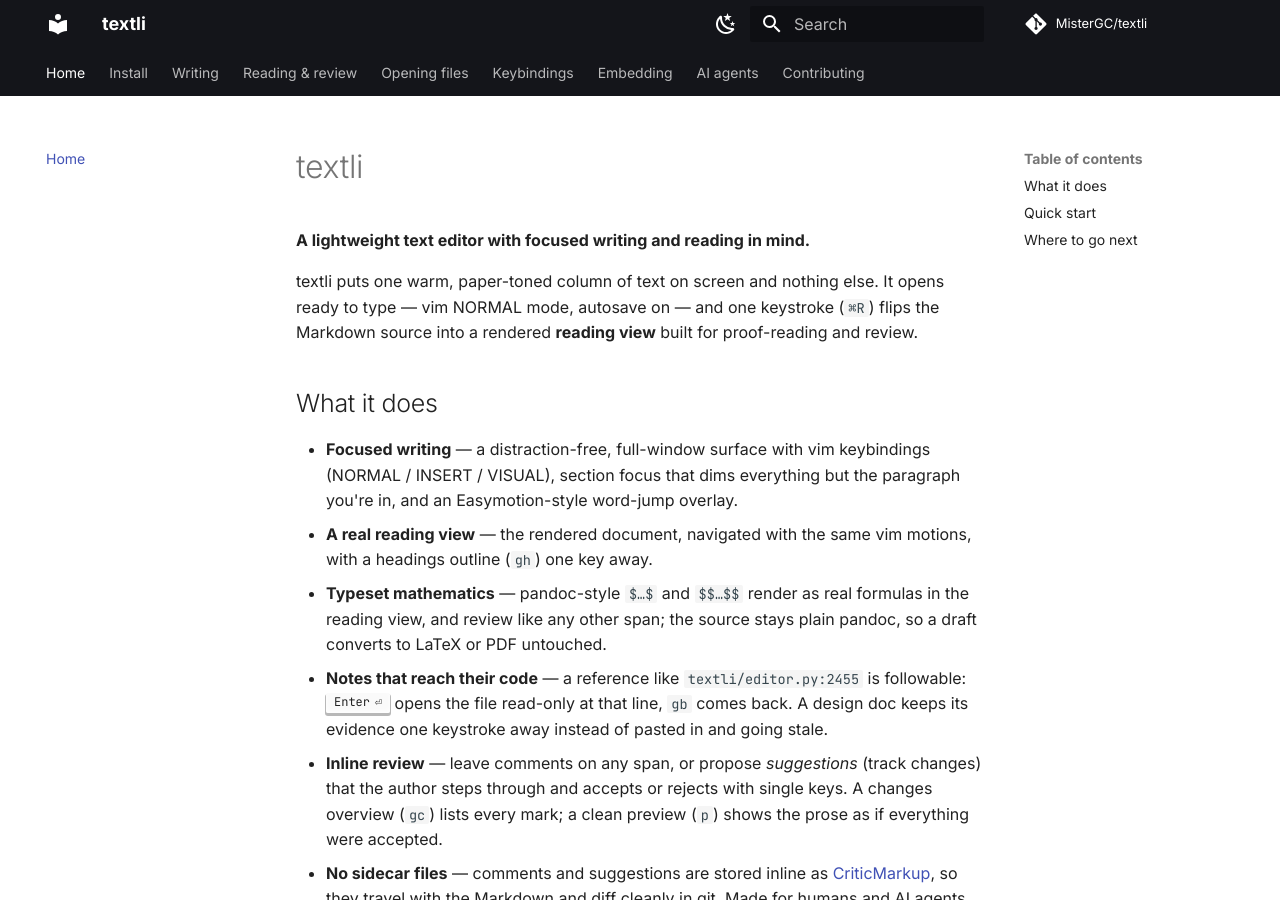
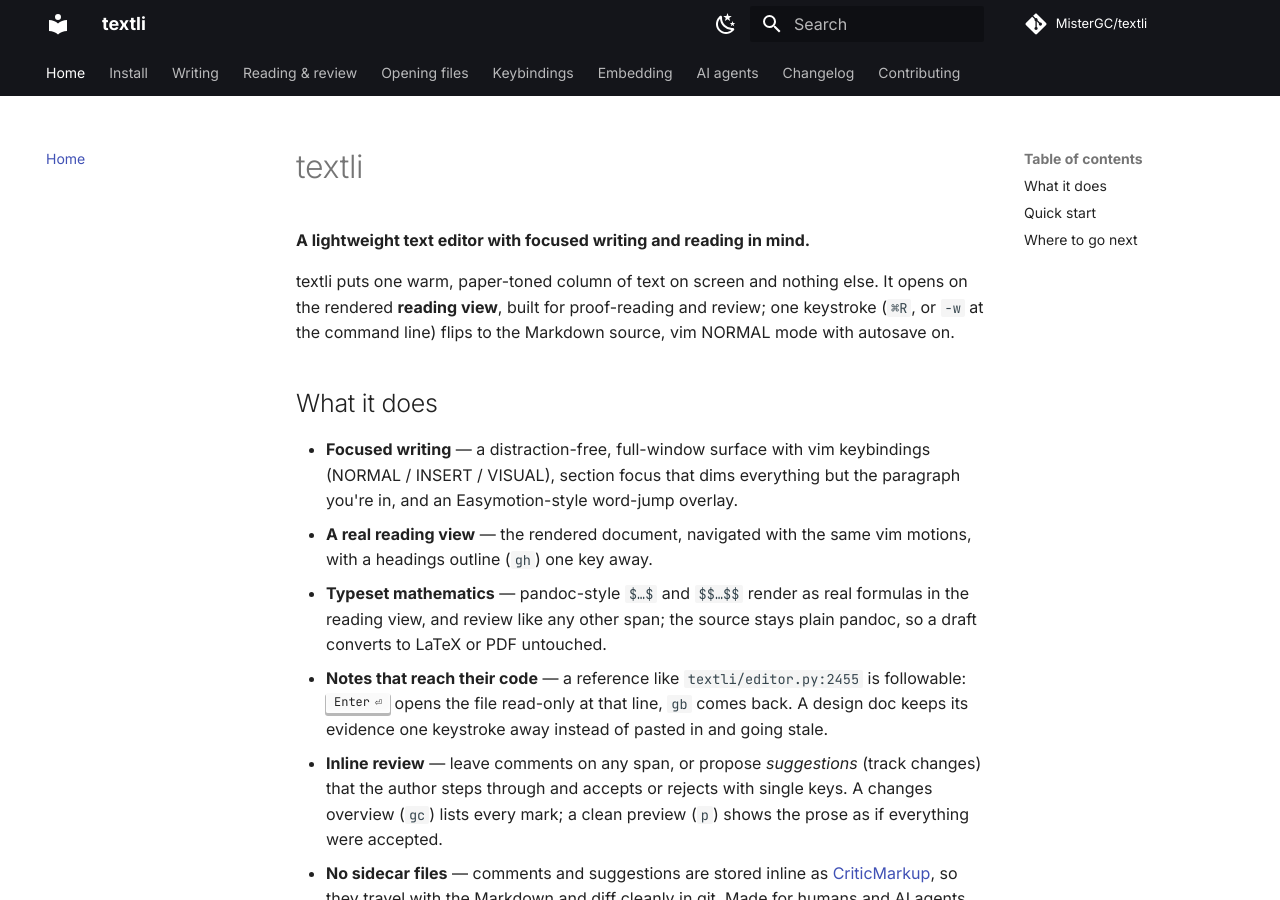
Before and after one commit to MisterGC/textli, an MkDocs documentation site: the page built from docs/index.md, in a window 1280 px wide and 900 px high. Built offline with MkDocs 1.6.1 and Material for MkDocs 9.7.7, drawn with Linux system fonts in a browser that asks for light colours; comment, search, counter and statistics services are not loaded.

Commit message:
Release 0.8.0: stamp the changelog, put it on the site, fix a stale docs claim

```diff
--- a/docs/index.md
+++ b/docs/index.md
@@ -3,9 +3,9 @@
 **A lightweight text editor with focused writing and reading in mind.**
 
 textli puts one warm, paper-toned column of text on screen and nothing else.
-It opens ready to type — vim NORMAL mode, autosave on — and one keystroke
-(`⌘R`) flips the Markdown source into a rendered **reading view** built for
-proof-reading and review.
+It opens on the rendered **reading view**, built for proof-reading and
+review; one keystroke (`⌘R`, or `-w` at the command line) flips to the
+Markdown source, vim NORMAL mode with autosave on.
 
 ## What it does
 
--- a/mkdocs.yml
+++ b/mkdocs.yml
@@ -51,7 +51,12 @@
   - pymdownx.highlight:
       anchor_linenums: true
   - pymdownx.inlinehilite
-  - pymdownx.snippets
+  # Lets docs/changelog.md pull in the repository's CHANGELOG.md, so the
+  # site and the file can never drift apart. check_paths fails the build
+  # rather than silently emitting the include marker as literal text.
+  - pymdownx.snippets:
+      base_path: ['.']
+      check_paths: true
   - pymdownx.superfences
   - pymdownx.tabbed:
       alternate_style: true
@@ -75,4 +80,5 @@
   - Keybindings: keybindings.md
   - Embedding: embedding.md
   - AI agents: ai.md
+  - Changelog: changelog.md
   - Contributing: contributing.md
```
Also changed, not shown: CHANGELOG.md (+5 -3 lines), docs/changelog.md (added, +1 -0 lines).
